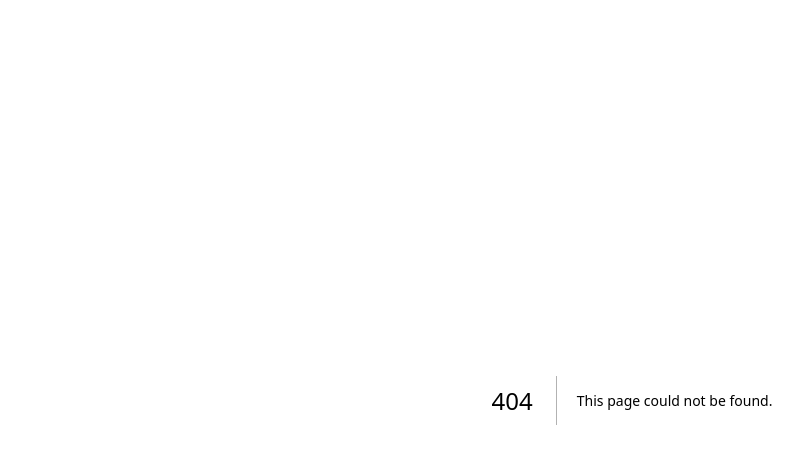
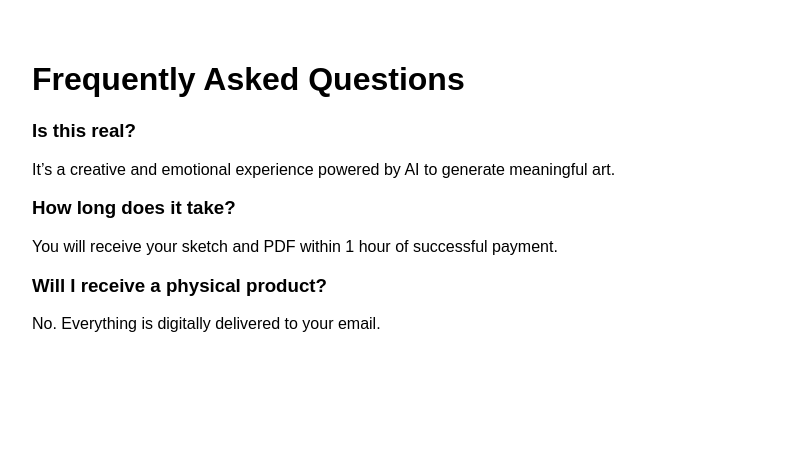
Before and after one commit to amandeeplotey/divinesketches, a Next.js app: page /faq in a window 1280 px wide. Before the commit this address had no page. Shown: the top 464 px of the page, without its empty margins (8-811 px from the left). Built offline with nearby package versions, Linux system fonts and the light colour scheme.

Commit message:
Create faq.js

```diff
--- /dev/null
+++ b/pages/faq.js
@@ -0,0 +1,13 @@
+export default function FAQ() {
+  return (
+    <div style={{ padding: '2rem', fontFamily: 'Arial' }}>
+      <h1>Frequently Asked Questions</h1>
+      <h3>Is this real?</h3>
+      <p>It’s a creative and emotional experience powered by AI to generate meaningful art.</p>
+      <h3>How long does it take?</h3>
+      <p>You will receive your sketch and PDF within 1 hour of successful payment.</p>
+      <h3>Will I receive a physical product?</h3>
+      <p>No. Everything is digitally delivered to your email.</p>
+    </div>
+  );
+}
```
